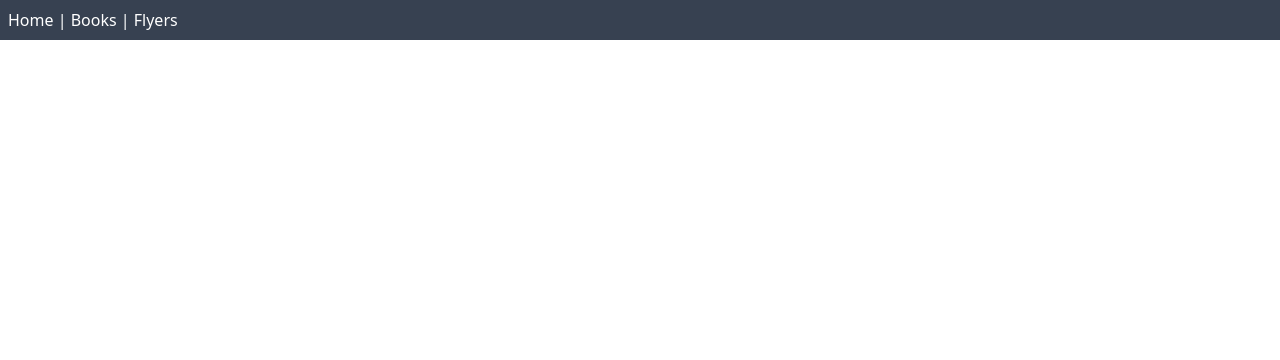
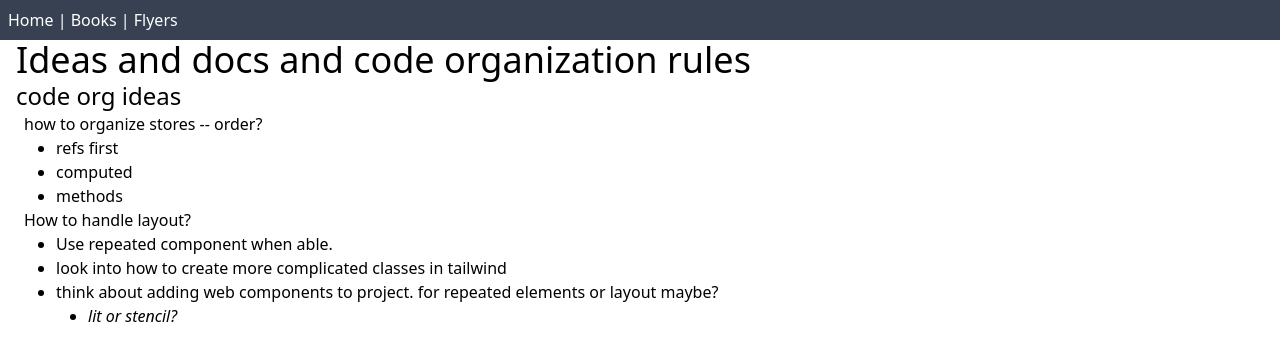
Before and after one commit to aaronmichaelhappe/demo, a Vue app: page /dev-notes in a window 1280 px wide. Shown: the top 360 px of the page. Built offline with nearby package versions, Linux system fonts and the light colour scheme.

Commit message:
new page for project notes and ideas

```diff
--- a/src/router/index.js
+++ b/src/router/index.js
@@ -27,12 +27,23 @@ const routes = [
   },
   {
     path: "/books",
-    name: "books-view",
+    name: "books",
     // route level code-splitting
     // this generates a separate chunk (about.[hash].js) for this route
     // which is lazy-loaded when the route is visited.
     component: () =>
       import(/* webpackChunkName: "about" */ "../views/books/BooksView.vue"),
+  },
+  {
+    path: "/dev-notes",
+    name: "dev-notes",
+    // route level code-splitting
+    // this generates a separate chunk (about.[hash].js) for this route
+    // which is lazy-loaded when the route is visited.
+    component: () =>
+      import(
+        /* webpackChunkName: "about" */ "../views/dev-notes/DevNotesView.vue"
+      ),
   },
   {
     path: "/flyer-maker",
--- /dev/null
+++ b/src/views/dev-notes/DevNotesView.vue
@@ -0,0 +1,38 @@
+<template>
+  <div class="dev-notes-view container ml-4">
+    <h1 class="text-4xl">Ideas and docs and code organization rules</h1>
+    <div>
+      <h3 class="text-2xl">code org ideas</h3>
+      <ul class="ml-2">
+        <li>how to organize stores -- order?</li>
+        <ul class="ml-8 list-disc">
+          <li>refs first</li>
+          <li>computed</li>
+          <li>methods</li>
+        </ul>
+      </ul>
+      <ul class="ml-2">
+        <li>How to handle layout?</li>
+        <ul class="ml-8 list-disc">
+          <li>Use repeated component when able.</li>
+          <li>look into how to create more complicated classes in tailwind</li>
+          <li>
+            think about adding web components to project. for repeated elements
+            or layout maybe?
+            <ul class="ml-8 list-disc">
+              <li class="italic">lit or stencil?</li>
+            </ul>
+          </li>
+        </ul>
+      </ul>
+    </div>
+  </div>
+</template>
+<script setup>
+// book pages
+// have many incomplent books to start
+// can edit author, editor, author 2
+// credits -> just do lorem ipsum for now
+// awards -> name and date for now
+// descriptions -> lorum ipsum for now
+</script>
```
